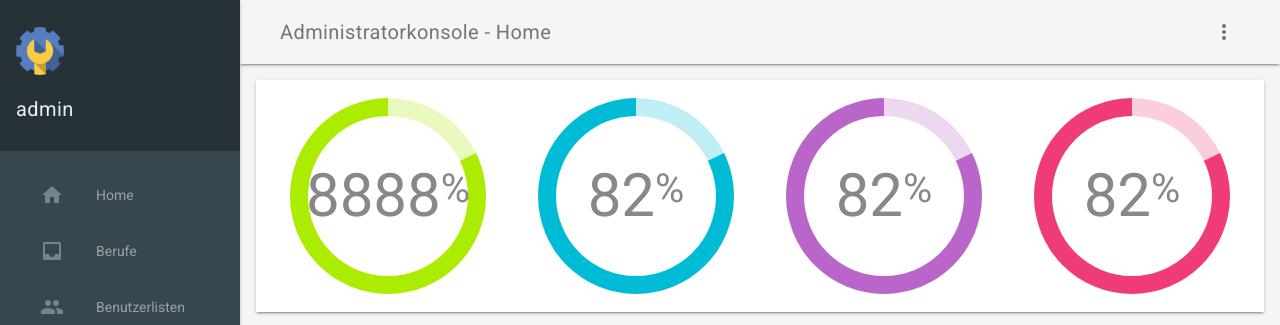
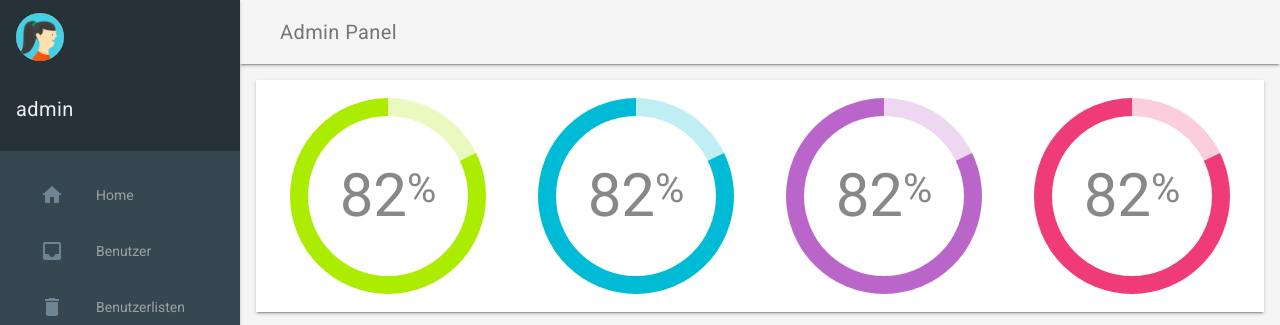
Before and after one commit to UltronOne/WEB-BIA, a PHP site: page /adminPanel.php in a window 1280 px wide. Shown: the top 325 px of the page. Run offline with PHP 8.4, Linux system fonts and the light colour scheme; the visitor is signed in with stand-in values (Sample User, id 1); data that the repository does not hold is empty.

Commit message:
Update adminPanel.php

```diff
--- a/adminPanel.php
+++ b/adminPanel.php
@@ -22,29 +22,14 @@ if($_SESSION['username']!="admin"){
 
 
 <!doctype html>
-<!--
-  Material Design Lite
-  Copyright 2015 Google Inc. All rights reserved.
 
-  Licensed under the Apache License, Version 2.0 (the "License");
-  you may not use this file except in compliance with the License.
-  You may obtain a copy of the License at
-
-      https://www.apache.org/licenses/LICENSE-2.0
-
-  Unless required by applicable law or agreed to in writing, software
-  distributed under the License is distributed on an "AS IS" BASIS,
-  WITHOUT WARRANTIES OR CONDITIONS OF ANY KIND, either express or implied.
-  See the License for the specific language governing permissions and
-  limitations under the License
--->
 <html lang="en">
   <head>
     <meta charset="utf-8">
     <meta http-equiv="X-UA-Compatible" content="IE=edge">
     <meta name="description" content="A front-end template that helps you build fast, modern mobile web apps.">
     <meta name="viewport" content="width=device-width, initial-scale=1.0, minimum-scale=1.0">
-    <title>Adminpanel</title>
+    <title>Admin Panel</title>
 
     <!-- Add to homescreen for Chrome on Android -->
     <meta name="mobile-web-app-capable" content="yes">
@@ -54,13 +39,13 @@ if($_SESSION['username']!="admin"){
     <meta name="apple-mobile-web-app-capable" content="yes">
     <meta name="apple-mobile-web-app-status-bar-style" content="black">
     <meta name="apple-mobile-web-app-title" content="Material Design Lite">
-    <link rel="apple-touch-icon-precomposed" href="images/ios-desktop.png">
+    <link rel="apple-touch-icon-precomposed" href="img/ios-desktop.png">
 
     <!-- Tile icon for Win8 (144x144 + tile color) -->
-    <meta name="msapplication-TileImage" content="images/touch/ms-touch-icon-144x144-precomposed.png">
+    <meta name="msapplication-TileImage" content="img/touch/ms-touch-icon-144x144-precomposed.png">
     <meta name="msapplication-TileColor" content="#3372DF">
 
-    <link rel="shortcut icon" href="images/favicon.png">
+    <link rel="shortcut icon" href="img/favicon.png">
 
     <!-- SEO: If your mobile URL is different from the desktop URL, add a canonical link to the desktop page https://developers.google.com/webmasters/smartphone-sites/feature-phones -->
     <!--
@@ -70,40 +55,24 @@ if($_SESSION['username']!="admin"){
     <link rel="stylesheet" href="https://fonts.googleapis.com/css?family=Roboto:regular,bold,italic,thin,light,bolditalic,black,medium&amp;lang=en">
     <link rel="stylesheet" href="https://fonts.googleapis.com/icon?family=Material+Icons">
     <link rel="stylesheet" href="https://code.getmdl.io/1.3.0/material.cyan-light_blue.min.css">
-    <link rel="stylesheet" href="styles.css">
+    <link rel="stylesheet" href="main_adminpanel.css">
     <style>
-    #view-source {
-      position: fixed;
-      display: block;
-      right: 0;
-      bottom: 0;
-      margin-right: 40px;
-      margin-bottom: 40px;
-      z-index: 900;
-    }
+
     </style>
   </head>
   <body>
     <div class="demo-layout mdl-layout mdl-js-layout mdl-layout--fixed-drawer mdl-layout--fixed-header">
       <header class="demo-header mdl-layout__header mdl-color--grey-100 mdl-color-text--grey-600">
         <div class="mdl-layout__header-row">
-          <span class="mdl-layout-title">Administratorkonsole - Home</span>
+          <span class="mdl-layout-title">Admin Panel</span>
           <div class="mdl-layout-spacer"></div>
-          <div class="mdl-textfield mdl-js-textfield mdl-textfield--expandable">
-          </div>
-          <button class="mdl-button mdl-js-button mdl-js-ripple-effect mdl-button--icon" id="hdrbtn">
-            <i class="material-icons">more_vert</i>
-          </button>
-          <ul class="mdl-menu mdl-js-menu mdl-js-ripple-effect mdl-menu--bottom-right" for="hdrbtn">
-            <li class="mdl-menu__item">About</li>
-            <li class="mdl-menu__item">Contact</li>
-            <li class="mdl-menu__item">Legal information</li>
-          </ul>
+
+
         </div>
       </header>
       <div class="demo-drawer mdl-layout__drawer mdl-color--blue-grey-900 mdl-color-text--blue-grey-50">
         <header class="demo-drawer-header">
-          <img src="img/admin.png" class="demo-avatar">
+          <img src="img/user.jpg" class="demo-avatar" style="margin-bottom: 1em">
           <div class="demo-avatar-dropdown">
 
           <?php
@@ -113,26 +82,25 @@ if($_SESSION['username']!="admin"){
    ?>
 
 
-            <div class="mdl-layout-spacer"></div>
+         </header>
+        <nav class="demo-navigation mdl-navigation mdl-color--blue-grey-800">
+          <a class="mdl-navigation__link" href=""><i class="mdl-color-text--blue-grey-400 material-icons" role="presentation">home</i>Home</a>
+          <a class="mdl-navigation__link" href="berufePanel.html"><i class="mdl-color-text--blue-grey-400 material-icons" role="presentation">inbox</i>Benutzer</a>
+          <a class="mdl-navigation__link" href="benutzerliste.html"><i class="mdl-color-text--blue-grey-400 material-icons" role="presentation">delete</i>Benutzerlisten</a>
 
-
-
-          </div>
-        </header>
-        <nav class="demo-navigation mdl-navigation mdl-color--blue-grey-800">
-          <a class="mdl-navigation__link" href="panel.php"><i class="mdl-color-text--blue-grey-400 material-icons" role="presentation">home</i>Home</a>
-          <a class="mdl-navigation__link" href="berufepanel.php"><i class="mdl-color-text--blue-grey-400 material-icons" role="presentation">inbox</i>Berufe</a>
-          <a class="mdl-navigation__link" href="benutzerpanel.php"><i class="mdl-color-text--blue-grey-400 material-icons" role="presentation">people</i>Benutzerlisten</a>
           <div class="mdl-layout-spacer"></div>
-          <a class="mdl-navigation__link" href="logout.php"><i class="mdl-color-text--blue-grey-400 material-icons" role="presentation">exit_to_app</i><span class="visuallyhidden">Help</span></a>
+          <a class="mdl-navigation__link" href="index.html"><i class="mdl-color-text--blue-grey-400 material-icons" role="presentation">power_settings_new</i><span >Logout</span></a>
         </nav>
       </div>
+
+    <!--Tabbellen-->
+
       <main class="mdl-layout__content mdl-color--grey-100">
         <div class="mdl-grid demo-content">
           <div class="demo-charts mdl-color--white mdl-shadow--2dp mdl-cell mdl-cell--12-col mdl-grid">
             <svg fill="currentColor" width="200px" height="200px" viewBox="0 0 1 1" class="demo-chart mdl-cell mdl-cell--4-col mdl-cell--3-col-desktop">
               <use xlink:href="#piechart" mask="url(#piemask)" />
-              <text x="0.5" y="0.5" font-family="Roboto" font-size="0.3" fill="#888" text-anchor="middle" dy="0.1">8888<tspan font-size="0.2" dy="-0.07">%</tspan></text>
+              <text x="0.5" y="0.5" font-family="Roboto" font-size="0.3" fill="#888" text-anchor="middle" dy="0.1">82<tspan font-size="0.2" dy="-0.07">%</tspan></text>
             </svg>
             <svg fill="currentColor" width="200px" height="200px" viewBox="0 0 1 1" class="demo-chart mdl-cell mdl-cell--4-col mdl-cell--3-col-desktop">
               <use xlink:href="#piechart" mask="url(#piemask)" />
@@ -207,6 +175,15 @@ if($_SESSION['username']!="admin"){
           </div>
         </div>
       </main>
+
+
+
+
+<main id="zweiter">          <img src="img/user.jpg" class="demo-avatar" style="margin-bottom: 1em">
+</main>
+
+
+
     </div>
       <svg xmlns="http://www.w3.org/2000/svg" xmlns:xlink="http://www.w3.org/1999/xlink" version="1.1" style="position: fixed; left: -1000px; height: -1000px;">
         <defs>
```
